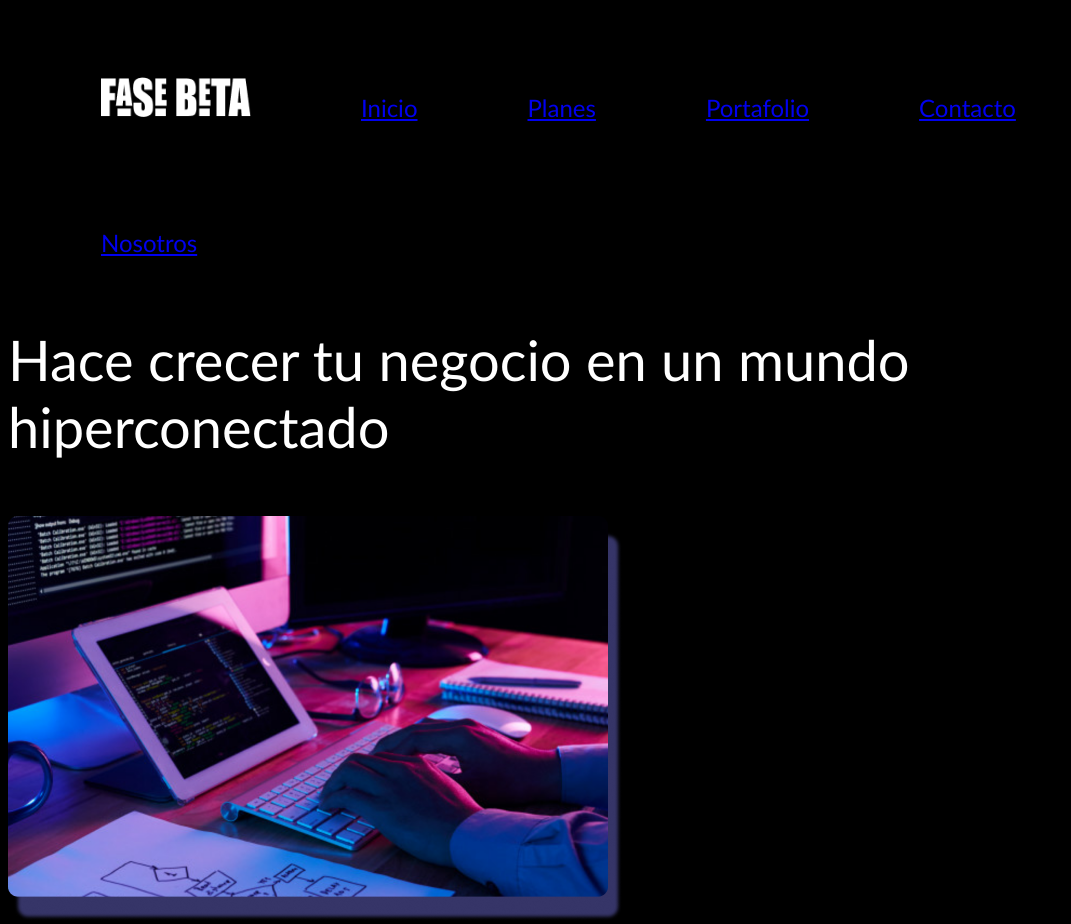
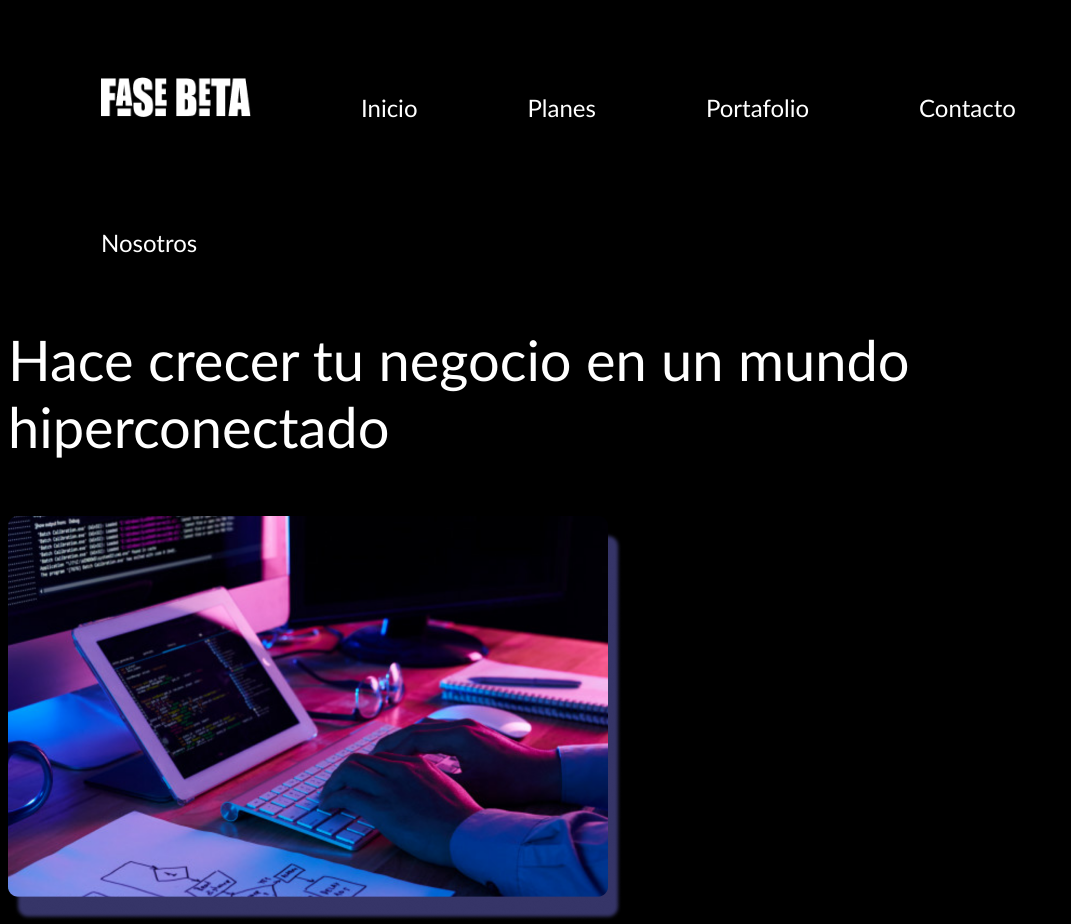
Before and after one commit to FacundoAquenes/pags-web-Aquenes-coderhouse, a website: page index.html in a window 1280 px wide. Shown: the top 924 px of the page, without its empty margins (0-1071 px from the left). Drawn offline with nearby package versions, Linux system fonts and the light colour scheme.

Commit message:
agrego sass, partial header

```diff
--- /dev/null
+++ b/styles/partials/header.scss
@@ -0,0 +1,16 @@
+.barraDeNavegacion li{
+
+    display: inline-block;
+    list-style: none;
+    margin: 4%;
+    padding: 4px;
+    font-family: 'Gill Sans', 'Gill Sans MT', Calibri, 'Trebuchet MS', sans-serif;
+    font-size: x-large;
+        ul{
+        list-style: none;
+        }
+            a{
+                text-decoration: none;
+                color: white;
+            }
+        }
--- a/styles/style.css
+++ b/styles/style.css
@@ -28,9 +28,18 @@
     list-style: none;
     margin: 4%;
     padding: 4px;
-color: white;
-font-family: 'Gill Sans', 'Gill Sans MT', Calibri, 'Trebuchet MS', sans-serif;
-font-size: x-large;
+    font-family: 'Gill Sans', 'Gill Sans MT', Calibri, 'Trebuchet MS', sans-serif;
+    font-size: x-large;
+}
+ul {
+    list-style: none;
+}
+a {
+    text-decoration: none;
+    color: white;
+}
+a:hover{
+    color: gray;
 }
 .planesDeDesarrollo{
     color: white;
@@ -73,7 +82,6 @@ html{
         flex-direction: column;
         list-style: none;
         flex: 1;
-
     }
 
 }
--- /dev/null
+++ b/styles/styles.scss
@@ -0,0 +1 @@
+@import "./partials/header.scss";
```
Also changed, not shown: package.json (added, +21 -0 lines).
